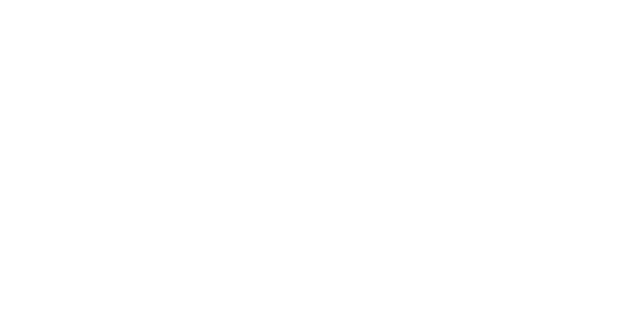
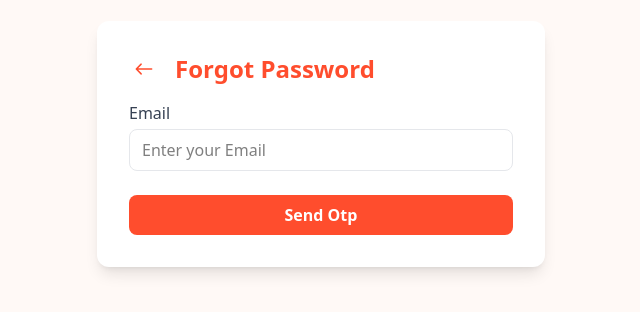
Before and after one commit to sameerjohn1/food-delivery-mern-live-tracking, a React app in the folder frontend/: page /forgot-password in a window 1280 px wide. Before the commit this address had no page. Shown: the part 256-568 px from the top of the page, without its empty margins (319-959 px from the left). Built offline with nearby package versions, Linux system fonts and the light colour scheme; the HTML template or start-up script is replaced by a standard one.

Commit message:
feat(auth-ui): implement Forgot Password multi-step UI (email, otp, reset password)

```diff
--- a/frontend/src/App.jsx
+++ b/frontend/src/App.jsx
@@ -2,6 +2,7 @@ import React from "react";
 import { Route, Routes } from "react-router-dom";
 import SignUp from "./pages/SignUp";
 import SignIn from "./pages/SignIn";
+import ForgotPassword from "./pages/ForgotPassword";
 
 export const serverUrl = "http://localhost:8000";
 const App = () => {
@@ -9,6 +10,7 @@ const App = () => {
     <Routes>
       <Route path="/signup" element={<SignUp />} />
       <Route path="/signin" element={<SignIn />} />
+      <Route path="/forgot-password" element={<ForgotPassword />} />
     </Routes>
   );
 };
--- /dev/null
+++ b/frontend/src/pages/ForgotPassword.jsx
@@ -0,0 +1,125 @@
+import { useState } from "react";
+import { IoIosArrowRoundBack } from "react-icons/io";
+import { useNavigate } from "react-router-dom";
+
+const ForgotPassword = () => {
+  const [step, setStep] = useState(1);
+  const [email, setEmail] = useState("");
+  const [otp, setOtp] = useState("");
+  const [newPassword, setNewPassword] = useState("");
+  const [confirmPassword, setConfirmPassword] = useState("");
+
+  const navigate = useNavigate();
+
+  return (
+    <div className="flex w-full items-center justify-center min-h-screen p-4 bg-[#fff9f6]">
+      <div className="bg-white rounded-xl shadow-lg w-full max-w-md p-8">
+        <div className="flex items-center gap-4 mb-4">
+          <IoIosArrowRoundBack
+            size={30}
+            className="text-[#ff4d2d] cursor-pointer"
+            onClick={() => navigate("/signin")}
+          />
+          <h1 className="text-2xl font-bold text-center text-[#ff4d2d]">
+            Forgot Password
+          </h1>
+        </div>
+
+        {step == 1 && (
+          <div>
+            {/* email */}
+            <div className="mb-6">
+              <label
+                htmlFor="email"
+                className="block text-gray-700 font-medium mb-1"
+              >
+                Email
+              </label>
+              <input
+                type="email"
+                className="w-full border-[1px] border-gray-200 rounded-lg px-3 py-2 focus:outline-none "
+                placeholder="Enter your Email"
+                value={email}
+                onChange={(e) => setEmail(e.target.value)}
+              />
+            </div>
+            <button
+              className={`w-full font-semibold py-2 rounded-lg transition duration-200 bg-[#ff4d2d] text-white hover:bg-[#e64323] cursor-pointer`}
+            >
+              Send Otp
+            </button>
+          </div>
+        )}
+
+        {step == 2 && (
+          <div>
+            {/* email */}
+            <div className="mb-6">
+              <label
+                htmlFor="email"
+                className="block text-gray-700 font-medium mb-1"
+              >
+                OTP
+              </label>
+              <input
+                type="email"
+                className="w-full border-[1px] border-gray-200 rounded-lg px-3 py-2 focus:outline-none "
+                placeholder="Enter OTP"
+                value={otp}
+                onChange={(e) => setOtp(e.target.value)}
+              />
+            </div>
+            <button
+              className={`w-full font-semibold py-2 rounded-lg transition duration-200 bg-[#ff4d2d] text-white hover:bg-[#e64323] cursor-pointer`}
+            >
+              Verify Otp
+            </button>
+          </div>
+        )}
+
+        {step == 3 && (
+          <div>
+            <div className="mb-6">
+              <label
+                htmlFor="newPassword"
+                className="block text-gray-700 font-medium mb-1"
+              >
+                New Password
+              </label>
+              <input
+                type="email"
+                className="w-full border-[1px] border-gray-200 rounded-lg px-3 py-2 focus:outline-none "
+                placeholder="Enter New Password"
+                value={newPassword}
+                onChange={(e) => setNewPassword(e.target.value)}
+              />
+            </div>
+
+            <div className="mb-6">
+              <label
+                htmlFor="ConfirmPassword"
+                className="block text-gray-700 font-medium mb-1"
+              >
+                Confirm Password
+              </label>
+              <input
+                type="email"
+                className="w-full border-[1px] border-gray-200 rounded-lg px-3 py-2 focus:outline-none "
+                placeholder="Confirm Password"
+                value={confirmPassword}
+                onChange={(e) => setConfirmPassword(e.target.value)}
+              />
+            </div>
+            <button
+              className={`w-full font-semibold py-2 rounded-lg transition duration-200 bg-[#ff4d2d] text-white hover:bg-[#e64323] cursor-pointer`}
+            >
+              Reset Password
+            </button>
+          </div>
+        )}
+      </div>
+    </div>
+  );
+};
+
+export default ForgotPassword;
--- a/frontend/src/pages/SignIn.jsx
+++ b/frontend/src/pages/SignIn.jsx
@@ -104,7 +104,7 @@ function SignIn() {
         </div>
 
         <div
-          className="text-right mb-4 text-[#ff4d2d]"
+          className="text-right mb-4 text-[#ff4d2d] cursor-pointer"
           onClick={() => navigate("/forgot-password")}
         >
           Forgot Password
```
